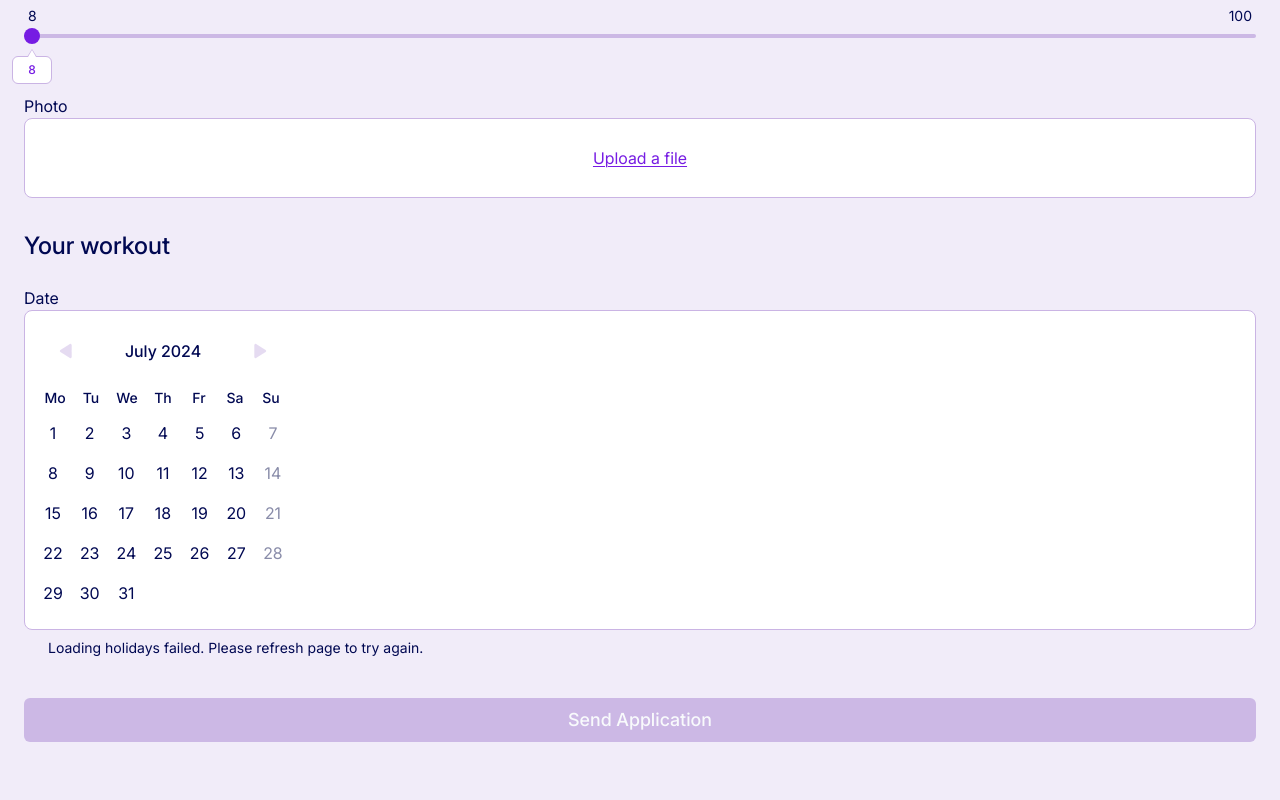
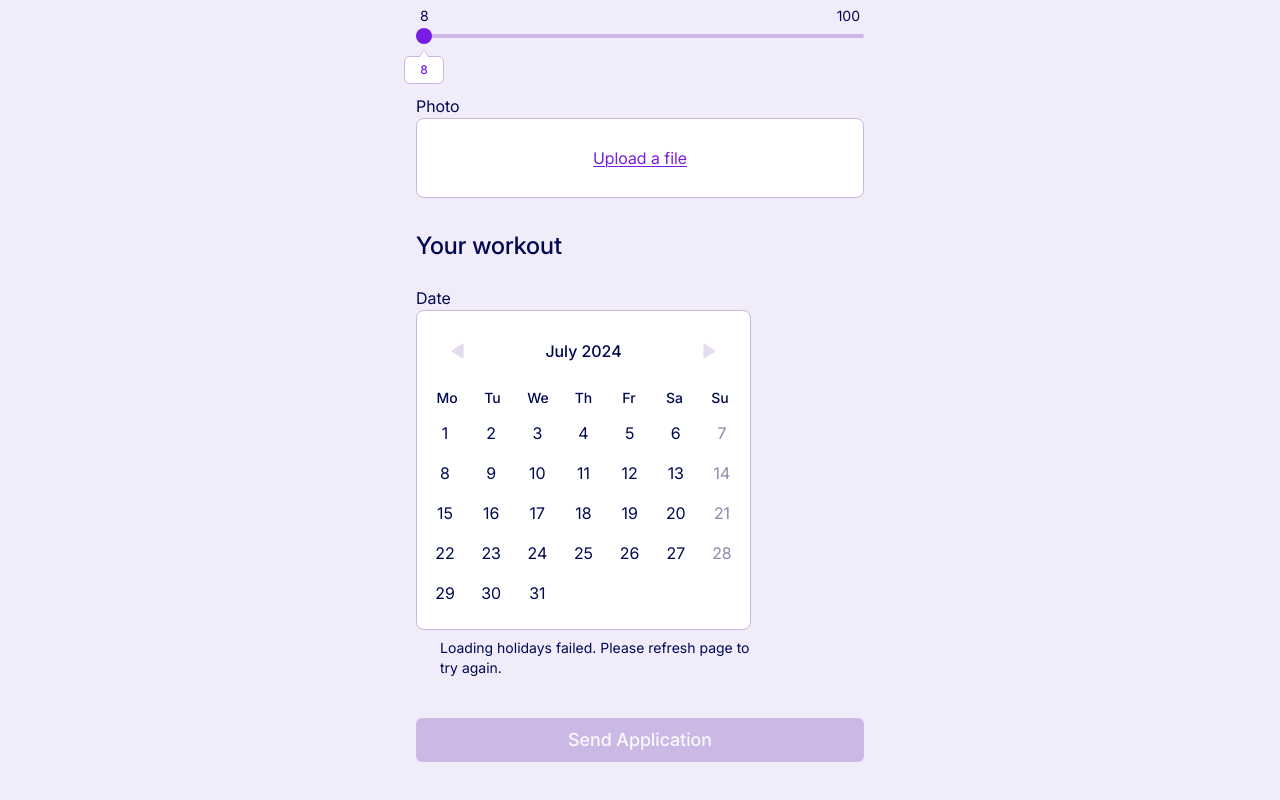
Before and after one commit to MarcinSkic/recruitment-workout-form, a React (Vite) app: page / in a window 1280 px wide. Shown: the part 462-1262 px from the top of the page. Built offline with nearby package versions, Linux system fonts and the light colour scheme; no server answers; some icons are missing.

Commit message:
feat: create desktop layout

```diff
--- a/src/App.tsx
+++ b/src/App.tsx
@@ -24,7 +24,7 @@ function App() {
   }
 
   return (
-    <form className="grid my-24 m-6">
+    <form className="grid my-24 m-6 sm:justify-center sm:grid-cols-[28rem]">
       <h2 className="text-2xl mb-6 font-medium">Personal info</h2>
       <div className="grid gap-6 mb-8">
         <div>
--- a/src/components/fieldDateTime.tsx
+++ b/src/components/fieldDateTime.tsx
@@ -135,8 +135,8 @@ export default function FieldDateTime({ field, setField, ...props }: FieldDateTi
   }
 
   return (
-    <div className="mb-6">
-      <div className="mb-4">
+    <div className="mb-6 sm:grid sm:grid-cols-[335px_min-content] sm:gap-8">
+      <div className="mb-4 sm:flex-grow">
         <Label>Date</Label>
         <Calendar
           mode="single"
--- a/src/components/ui/calendar.tsx
+++ b/src/components/ui/calendar.tsx
@@ -22,7 +22,7 @@ function Calendar({
       className={cn('px-3 pt-6 pb-5 bg-popover border border-input rounded-lg', className)}
       classNames={{
 
-        months: 'flex flex-col sm:flex-row space-y-4 sm:space-x-4 sm:space-y-0',
+        months: 'flex flex-col ',
         month: 'space-y-6',
         caption: 'flex justify-center pt-1 relative items-center',
         caption_label: 'text-base font-medium',
```
